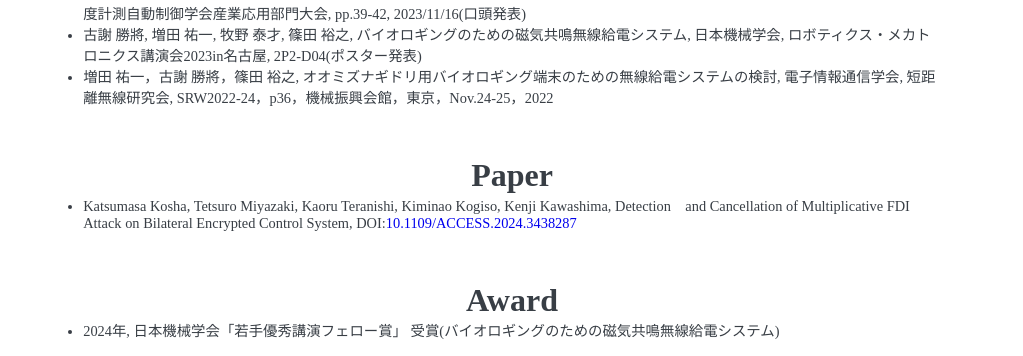
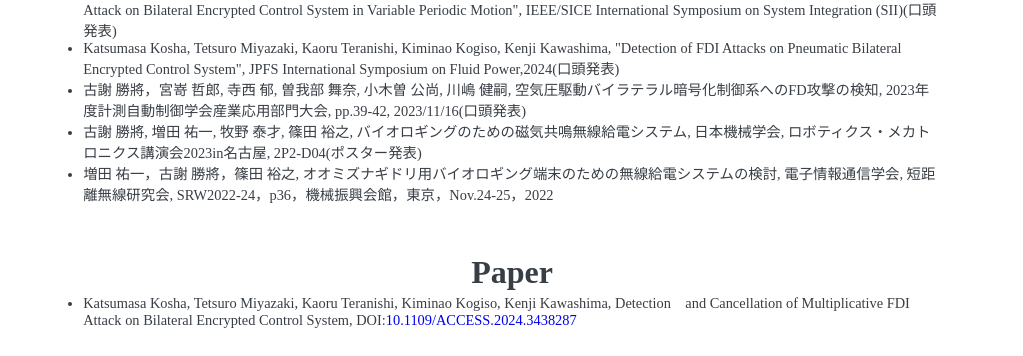
Before and after one commit to Kosha0105/Kosha0105.github.io, a plain HTML site: page index.html in a window 1280 px wide. Shown: the part 744-1100 px from the top of the page, without its empty margins (128-1151 px from the left). Drawn offline with Linux system fonts and the light colour scheme; some packages are replaced by stand-ins of ours.

Commit message:
Update index.html
Update conference

```diff
--- a/index.html
+++ b/index.html
@@ -68,8 +68,8 @@
             <h2 class="section-title">Conference</h2>
             <div>
                 <ul>
-                    <li class="with-marker>Katsumasa Kosha, Tetsuro Miyazaki, Kaoru Teranishi, Kiminao Kogiso, Kenji Kawashima, "Detection and Cancellation of Multiplicative FDI Attack on Bilateral Encrypted Control System in Variable Periodic Motion", IEEE/SICE International Symposium on System Integration (SII)(口頭発表)</li>
-                    <li class="with-marker>Katsumasa Kosha, Tetsuro Miyazaki, Kaoru Teranishi, Kiminao Kogiso, Kenji Kawashima, "Detection of FDI Attacks on Pneumatic Bilateral Encrypted Control System", JPFS International Symposium on Fluid Power,2024(口頭発表)</li>
+                    <li class="with-marker">Katsumasa Kosha, Tetsuro Miyazaki, Kaoru Teranishi, Kiminao Kogiso, Kenji Kawashima, "Detection and Cancellation of Multiplicative FDI Attack on Bilateral Encrypted Control System in Variable Periodic Motion", IEEE/SICE International Symposium on System Integration (SII)(口頭発表)</li>
+                    <li class="with-marker">Katsumasa Kosha, Tetsuro Miyazaki, Kaoru Teranishi, Kiminao Kogiso, Kenji Kawashima, "Detection of FDI Attacks on Pneumatic Bilateral Encrypted Control System", JPFS International Symposium on Fluid Power,2024(口頭発表)</li>
                     <li class="with-marker">古謝 勝將，宮嵜 哲郎, 寺西 郁, 曽我部 舞奈, 小木曽 公尚, 川嶋 健嗣, 空気圧駆動バイラテラル暗号化制御系へのFD攻撃の検知, 2023年度計測自動制御学会産業応用部門大会, pp.39-42, 2023/11/16(口頭発表)</li>
                     <li class="with-marker">古謝 勝將, 増田 祐一, 牧野 泰才, 篠田 裕之, バイオロギングのための磁気共鳴無線給電システム, 日本機械学会, ロボティクス・メカトロニクス講演会2023in名古屋, 2P2-D04(ポスター発表)</li>
                     <li class="with-marker">増田 祐一，古謝 勝將，篠田 裕之, オオミズナギドリ用バイオロギング端末のための無線給電システムの検討, 電子情報通信学会, 短距離無線研究会, SRW2022-24，p36，機械振興会館，東京，Nov.24-25，2022 </li>
```
